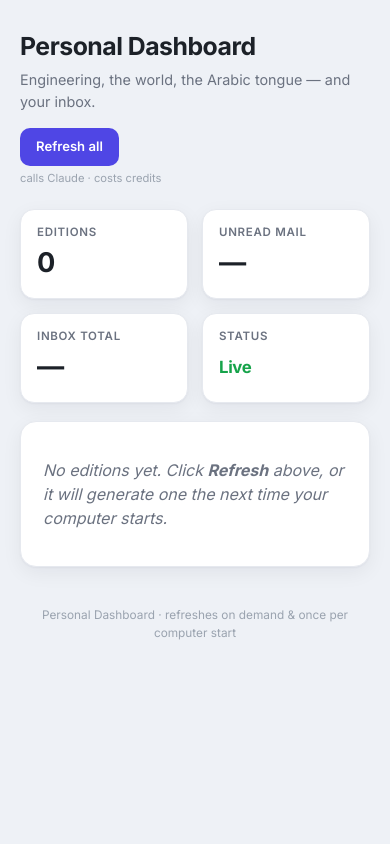
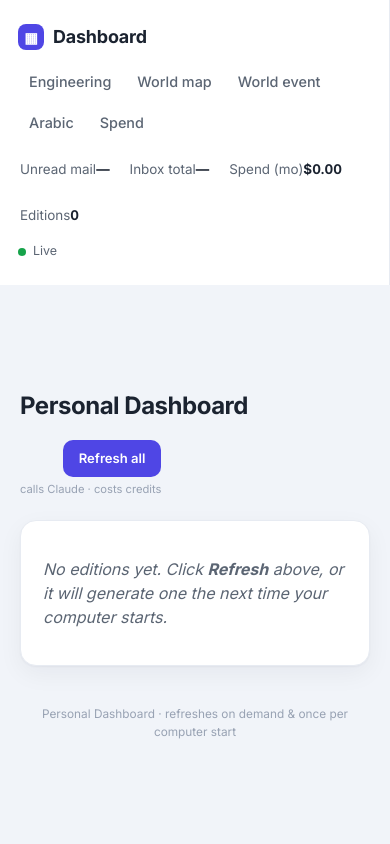
Before and after one commit to fabiocuri/interests-info-dashboard, a FastAPI app: page / in a window 390 px wide. Run offline with FastAPI, Linux system fonts and the light colour scheme.

Commit message:
Redesign dashboard as a sidebar app shell
- Replace the flat top-bar + stat-strip layout with a sticky left sidebar
  (brand, quick-nav that scrolls to each panel, live stats, status dot) and a
  main content area with a slim header
- Refine the light palette: softer background, cleaner cards/borders/shadow
- Add anchor ids to cards for nav; responsive collapse under 860px

```diff
--- a/templates/index.html
+++ b/templates/index.html
@@ -12,20 +12,21 @@
   />
   <style>
     :root {
-      --bg: #eef1f6;
+      --bg: #f1f4f9;
+      --sidebar-bg: #ffffff;
       --card: #ffffff;
-      --ink: #1c2128;
-      --muted: #6b7280;
-      --faint: #9aa3af;
-      --line: #e6e9ef;
+      --ink: #1b2330;
+      --muted: #5b6573;
+      --faint: #98a2b3;
+      --line: #e7ebf2;
       --accent: #4f46e5;
       --accent-soft: #eef0ff;
       --good: #16a34a;
-      --shadow: 0 1px 2px rgba(16,24,40,.04), 0 6px 20px rgba(16,24,40,.06);
+      --shadow: 0 1px 2px rgba(16,24,40,.04), 0 8px 24px rgba(16,24,40,.05);
       --radius: 16px;
     }
     * { box-sizing: border-box; }
-    html { -webkit-font-smoothing: antialiased; text-rendering: optimizeLegibility; }
+    html { -webkit-font-smoothing: antialiased; text-rendering: optimizeLegibility; scroll-behavior: smooth; }
     body {
       margin: 0;
       background: var(--bg);
@@ -33,17 +34,33 @@
       font-family: "Inter", system-ui, -apple-system, Segoe UI, Roboto, sans-serif;
       line-height: 1.5;
     }
-    .wrap { max-width: 1160px; margin: 0 auto; padding: 28px 20px 64px; }
 
-    /* ── Top bar ─────────────────────────────────────────── */
-    .topbar {
-      display: flex; align-items: flex-end; justify-content: space-between;
-      gap: 16px; flex-wrap: wrap; margin-bottom: 22px;
+    /* ── App shell ───────────────────────────────────────── */
+    .app { display: grid; grid-template-columns: 248px 1fr; min-height: 100vh; }
+    .sidebar {
+      position: sticky; top: 0; align-self: start; height: 100vh;
+      background: var(--sidebar-bg); border-right: 1px solid var(--line);
+      padding: 24px 18px; display: flex; flex-direction: column; gap: 22px;
     }
-    .topbar h1 { font-size: 1.55rem; font-weight: 700; letter-spacing: -0.02em; margin: 0; }
-    .topbar .sub { color: var(--muted); font-size: 0.9rem; margin: 4px 0 0; }
-    .toolbar { display: flex; align-items: center; gap: 12px; }
-    .updated { color: var(--faint); font-size: 0.78rem; }
+    .brand { display: flex; align-items: center; gap: 9px; font-weight: 800; font-size: 1.12rem; letter-spacing: -0.01em; }
+    .brand .glyph { width: 26px; height: 26px; border-radius: 8px; background: var(--accent); color: #fff; display: grid; place-items: center; font-size: 0.9rem; }
+    .nav { display: flex; flex-direction: column; gap: 2px; }
+    .nav a { color: var(--muted); text-decoration: none; font-size: 0.9rem; font-weight: 500; padding: 8px 11px; border-radius: 9px; transition: background .12s, color .12s; }
+    .nav a:hover { background: var(--accent-soft); color: var(--accent); }
+    .side-stats { margin-top: auto; display: flex; flex-direction: column; border-top: 1px solid var(--line); padding-top: 14px; }
+    .sstat { display: flex; justify-content: space-between; align-items: baseline; padding: 5px 2px; font-size: 0.84rem; }
+    .sstat .k { color: var(--muted); }
+    .sstat .v { font-weight: 700; font-variant-numeric: tabular-nums; }
+    .side-foot { display: flex; align-items: center; gap: 7px; font-size: 0.78rem; color: var(--muted); }
+    .status-dot { width: 8px; height: 8px; border-radius: 50%; background: var(--good); }
+    .status-dot.busy { background: var(--accent); }
+
+    .main { padding: 26px 30px 64px; min-width: 0; }
+    .main-head { display: flex; align-items: flex-start; justify-content: space-between; gap: 16px; flex-wrap: wrap; margin-bottom: 22px; }
+    .main-head h1 { font-size: 1.5rem; font-weight: 700; letter-spacing: -0.02em; margin: 0; }
+    .main-head .sub { color: var(--faint); font-size: 0.8rem; margin: 5px 0 0; }
+    .refresh-wrap { text-align: right; }
+
     button.refresh {
       font: inherit; font-size: 0.82rem; font-weight: 600;
       background: var(--accent); color: #fff; border: none;
@@ -68,12 +85,13 @@
       padding: 10px 14px; border-radius: 12px; font-size: 0.85rem; margin-bottom: 18px;
     }
 
-    /* ── Stat strip ──────────────────────────────────────── */
-    .stats { display: grid; grid-template-columns: repeat(auto-fit, minmax(150px, 1fr)); gap: 14px; margin-bottom: 18px; }
-    .stat { background: var(--card); border: 1px solid var(--line); border-radius: 14px; padding: 14px 16px; box-shadow: var(--shadow); }
-    .stat .label { color: var(--muted); font-size: 0.72rem; text-transform: uppercase; letter-spacing: 0.06em; font-weight: 600; }
-    .stat .value { font-size: 1.7rem; font-weight: 700; letter-spacing: -0.02em; margin-top: 2px; }
-    .stat .value small { font-size: 0.8rem; font-weight: 500; color: var(--faint); }
+    @media (max-width: 860px) {
+      .app { grid-template-columns: 1fr; }
+      .sidebar { position: static; height: auto; flex-direction: row; flex-wrap: wrap; align-items: center; gap: 12px 16px; }
+      .nav { flex-direction: row; flex-wrap: wrap; gap: 4px; }
+      .side-stats { margin: 0; border: none; padding: 0; flex-direction: row; gap: 16px; flex-wrap: wrap; }
+      .main { padding: 20px; }
+    }
 
     /* ── Card grid ───────────────────────────────────────── */
     .grid { display: grid; grid-template-columns: repeat(2, 1fr); gap: 16px; align-items: start; }
@@ -81,7 +99,7 @@
     .card {
       background: var(--card); border: 1px solid var(--line);
       border-radius: var(--radius); box-shadow: var(--shadow);
-      padding: 20px 22px; min-width: 0;
+      padding: 20px 22px; min-width: 0; scroll-margin-top: 20px;
     }
     .card--wide { grid-column: 1 / -1; }
     .card-head { display: flex; align-items: center; gap: 10px; margin-bottom: 12px; }
@@ -173,50 +191,51 @@
   </style>
 </head>
 <body>
-  <div class="wrap">
-    <div class="topbar">
-      <div>
-        <h1>Personal Dashboard</h1>
-        <p class="sub">Engineering, the world, the Arabic tongue &mdash; and your inbox.</p>
+  <div class="app">
+    <aside class="sidebar">
+      <div class="brand"><span class="glyph">&#9638;</span> Dashboard</div>
+      <nav class="nav">
+        {% if agenda_configured %}<a href="#card-agenda">Agenda</a>{% endif %}
+        {% if email_configured %}<a href="#card-inbox">Inbox</a>{% endif %}
+        <a href="#card-ai_engineer_tip">Engineering</a>
+        <a href="#card-map">World map</a>
+        <a href="#card-world_topic">World event</a>
+        <a href="#card-lebanese_arabic">Arabic</a>
+        <a href="#card-spend">Spend</a>
+      </nav>
+      <div class="side-stats">
+        <div class="sstat"><span class="k">Unread mail</span><span class="v" id="stat-unread">&mdash;</span></div>
+        <div class="sstat"><span class="k">Inbox total</span><span class="v" id="stat-total">&mdash;</span></div>
+        <div class="sstat"><span class="k">Spend (mo)</span><span class="v">{{ spend.currency }}{{ "%.2f"|format(spend.month.cost) }}</span></div>
+        <div class="sstat"><span class="k">Editions</span><span class="v">{{ runs|length }}</span></div>
       </div>
-      <div class="toolbar">
-        {% if runs %}<span class="updated">Content updated <span class="stamp-rel" data-iso="{{ runs[0].timestamp }}">{{ runs[0].timestamp }}</span></span>{% endif %}
+      <div class="side-foot">
+        <span class="status-dot {% if state.running %}busy{% endif %}"></span>{% if state.running %}Working&hellip;{% else %}Live{% endif %}
+      </div>
+    </aside>
+
+    <main class="main">
+      <header class="main-head">
         <div>
+          <h1>Personal Dashboard</h1>
+          {% if runs %}<p class="sub">Content updated <span class="stamp-rel" data-iso="{{ runs[0].timestamp }}">{{ runs[0].timestamp }}</span></p>{% endif %}
+        </div>
+        <div class="refresh-wrap">
           <button id="refresh-btn" class="refresh" {% if state.running %}disabled{% endif %} title="Regenerate all three content panels as a new edition. Calls Claude — costs credits.">
             {% if state.running %}Refreshing&hellip;{% else %}Refresh all{% endif %}
           </button>
           <div class="cost-hint">calls Claude &middot; costs credits</div>
         </div>
-      </div>
-    </div>
+      </header>
 
-    {% if state.last_error %}
-      <div class="banner">Last refresh failed: {{ state.last_error }}</div>
-    {% endif %}
-
-    <div class="stats">
-      <div class="stat">
-        <div class="label">Editions</div>
-        <div class="value">{{ runs|length }}</div>
-      </div>
-      <div class="stat">
-        <div class="label">Unread mail</div>
-        <div class="value" id="stat-unread">&mdash;</div>
-      </div>
-      <div class="stat">
-        <div class="label">Inbox total</div>
-        <div class="value" id="stat-total">&mdash;</div>
-      </div>
-      <div class="stat">
-        <div class="label">Status</div>
-        <div class="value" style="font-size:1.05rem;color:var(--good);padding-top:.5rem">{% if state.running %}<span style="color:var(--accent)">Working</span>{% else %}Live{% endif %}</div>
-      </div>
-    </div>
+      {% if state.last_error %}
+        <div class="banner">Last refresh failed: {{ state.last_error }}</div>
+      {% endif %}
 
     {% macro panel(task, a, run_ts, live=False) %}
       {% set ts = (a.updated if a and a.updated else run_ts) %}
       {% set st = tasks_state.get(task.key) if live else None %}
-      <div class="card {% if task.key == 'ai_engineer_tip' %}card--wide{% endif %}">
+      <div class="card {% if task.key == 'ai_engineer_tip' %}card--wide{% endif %}" id="card-{{ task.key }}">
         <div class="card-head">
           <span class="dot"></span>
           <div class="title-wrap">
@@ -250,7 +269,7 @@
 
     <div class="grid">
       {% if agenda_configured %}
-      <div class="card card--wide">
+      <div class="card card--wide" id="card-agenda">
         <div class="card-head">
           <span class="dot"></span>
           <div class="title-wrap">
@@ -267,7 +286,7 @@
       {% endif %}
 
       {% if email_configured %}
-      <div class="card card--wide">
+      <div class="card card--wide" id="card-inbox">
         <div class="card-head">
           <span class="dot"></span>
           <div class="title-wrap">
@@ -290,7 +309,7 @@
           {{ panel(task, latest.answers.get(task.key), latest.timestamp, live=True) }}
         {% endfor %}
 
-        <div class="card">
+        <div class="card" id="card-spend">
           <div class="card-head">
             <span class="dot"></span>
             <div class="title-wrap">
@@ -329,7 +348,7 @@
           </div>
         </div>
 
-        <div class="card card--wide">
+        <div class="card card--wide" id="card-map">
           <div class="card-head">
             <span class="dot"></span>
             <div class="title-wrap">
@@ -378,7 +397,8 @@
       </details>
     {% endif %}
 
-    <footer>Personal Dashboard &middot; refreshes on demand &amp; once per computer start</footer>
+      <footer>Personal Dashboard &middot; refreshes on demand &amp; once per computer start</footer>
+    </main>
   </div>
 
   <script src="//unpkg.com/topojson-client@3"></script>
```
